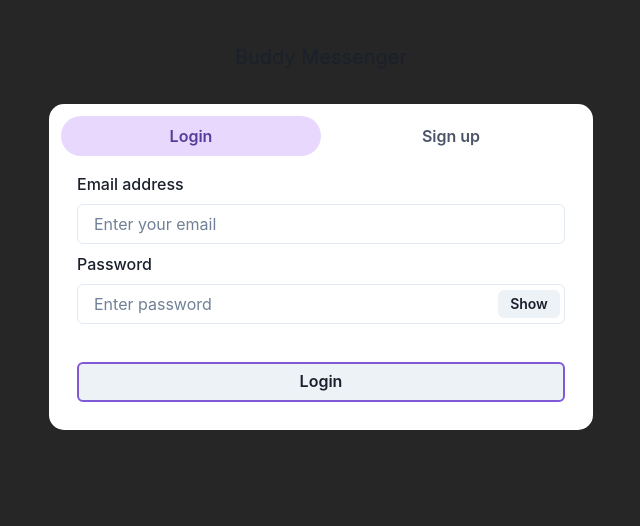
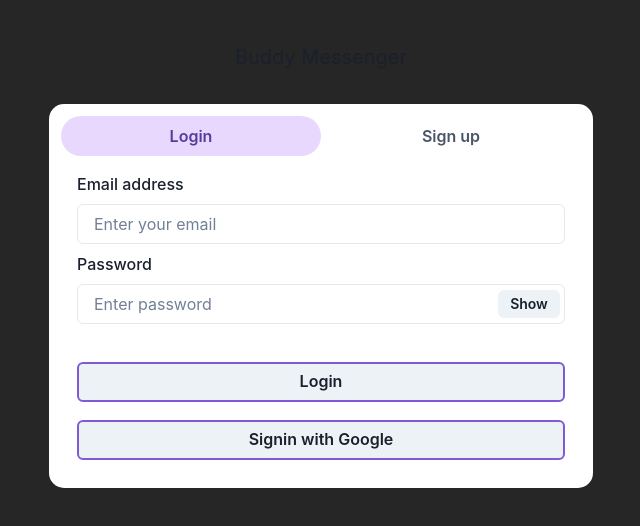
Before and after one commit to DenishFuletra/Chat-Application, a React (Create React App) app in the folder client/: page / in a window 1280 px wide. Shown: the top 526 px of the page, without its empty margins (319-959 px from the left). Built offline with nearby package versions, Linux system fonts and the light colour scheme.

Commit message:
added google auth

```diff
--- a/client/package.json
+++ b/client/package.json
@@ -12,6 +12,7 @@
     "@testing-library/react": "^13.4.0",
     "@testing-library/user-event": "^13.5.0",
     "axios": "^1.4.0",
+    "firebase": "^9.23.0",
     "framer-motion": "^10.12.10",
     "os-browserify": "^0.3.0",
     "path-browserify": "^1.0.1",
--- /dev/null
+++ b/client/src/component/authentication/config.js
@@ -0,0 +1,18 @@
+
+import { initializeApp } from "firebase/app";
+import { getAuth, GoogleAuthProvider } from 'firebase/auth'
+
+const firebaseConfig = {
+    apiKey: "AIzaSyAJAd3LrKA5xakRVBOGMtmgTYSp-hCLgMA",
+    authDomain: "chat-app-391810.firebaseapp.com",
+    projectId: "chat-app-391810",
+    storageBucket: "chat-app-391810.appspot.com",
+    messagingSenderId: "724278904014",
+    appId: "1:724278904014:web:3840d20206d66d343f3c9f",
+    measurementId: "G-F237HWNDDR"
+};
+
+
+const app = initializeApp(firebaseConfig);
+export const auth = getAuth(app);
+export const provider = new GoogleAuthProvider()
--- /dev/null
+++ b/client/src/component/authentication/googleLogin.jsx
@@ -0,0 +1,26 @@
+import React from 'react'
+import { auth, provider } from './config'
+import { signInWithPopup } from 'firebase/auth';
+import { Button } from '@chakra-ui/react'
+
+const GoogleLogin = () => {
+
+    const handleClick = () => {
+        signInWithPopup(auth, provider).then((data) => {
+            console.log(data)
+        })
+    }
+    return (
+        <div style={{ width: "100%" }}>
+            <Button width="100%" border='2px'
+                borderColor='purple.500'
+                style={{ marginTop: 10 }}
+                onClick={handleClick}
+            >
+                Signin with Google
+            </Button>
+        </div>
+    )
+}
+
+export default GoogleLogin
--- a/client/src/component/authentication/login.jsx
+++ b/client/src/component/authentication/login.jsx
@@ -14,6 +14,7 @@ import { useNavigate } from 'react-router-dom';
 
 import { useState } from 'react'
 import { ChatState } from '../../contex/chatProvider';
+import GoogleLogin from './googleLogin'
 
 export default function Login() {
     const toast = useToast()
@@ -94,6 +95,7 @@ export default function Login() {
                 >
                     Login
                 </Button>
+                <GoogleLogin />
             </ VStack>
         </form>
     )
```
Also changed, not shown: 2 other files (tests, documents, lock files or other folders).
